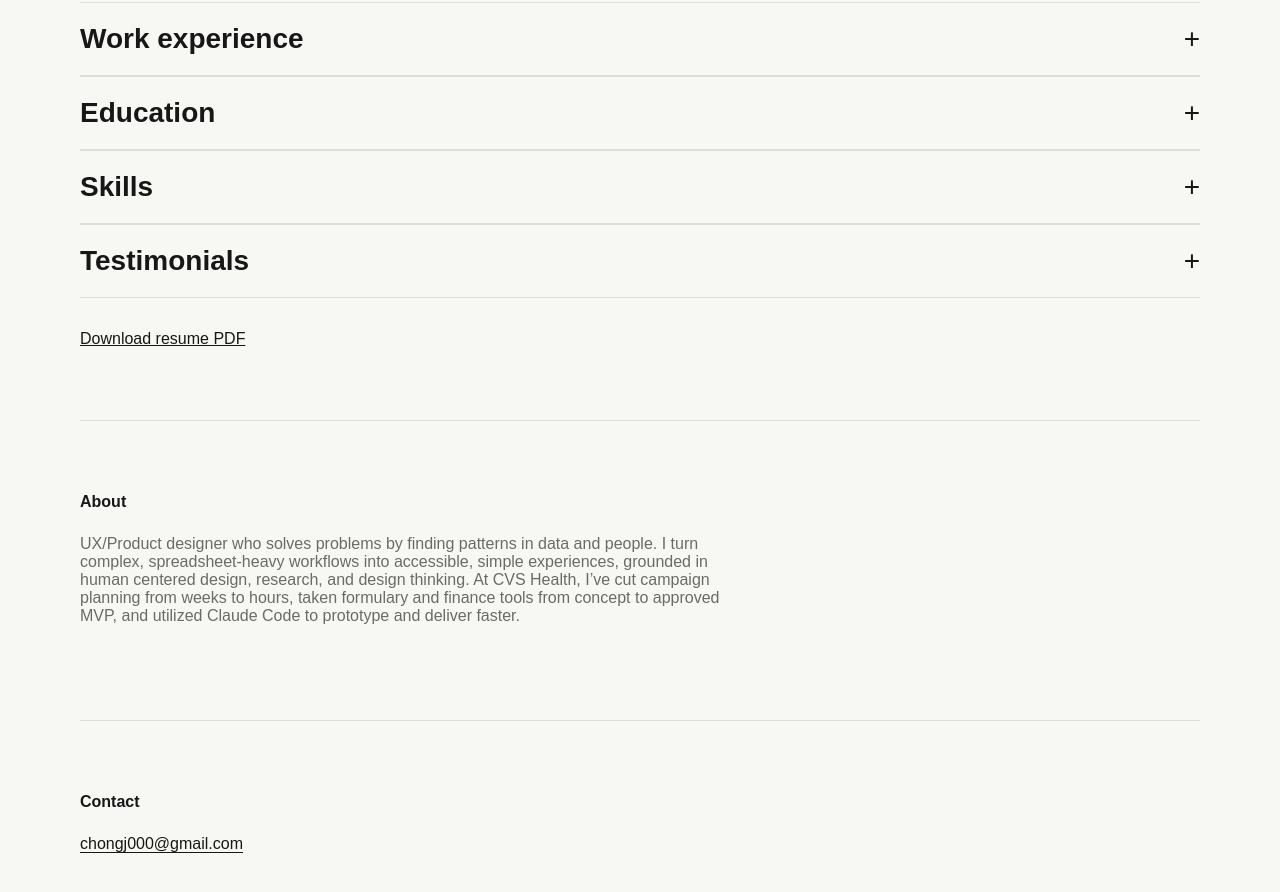
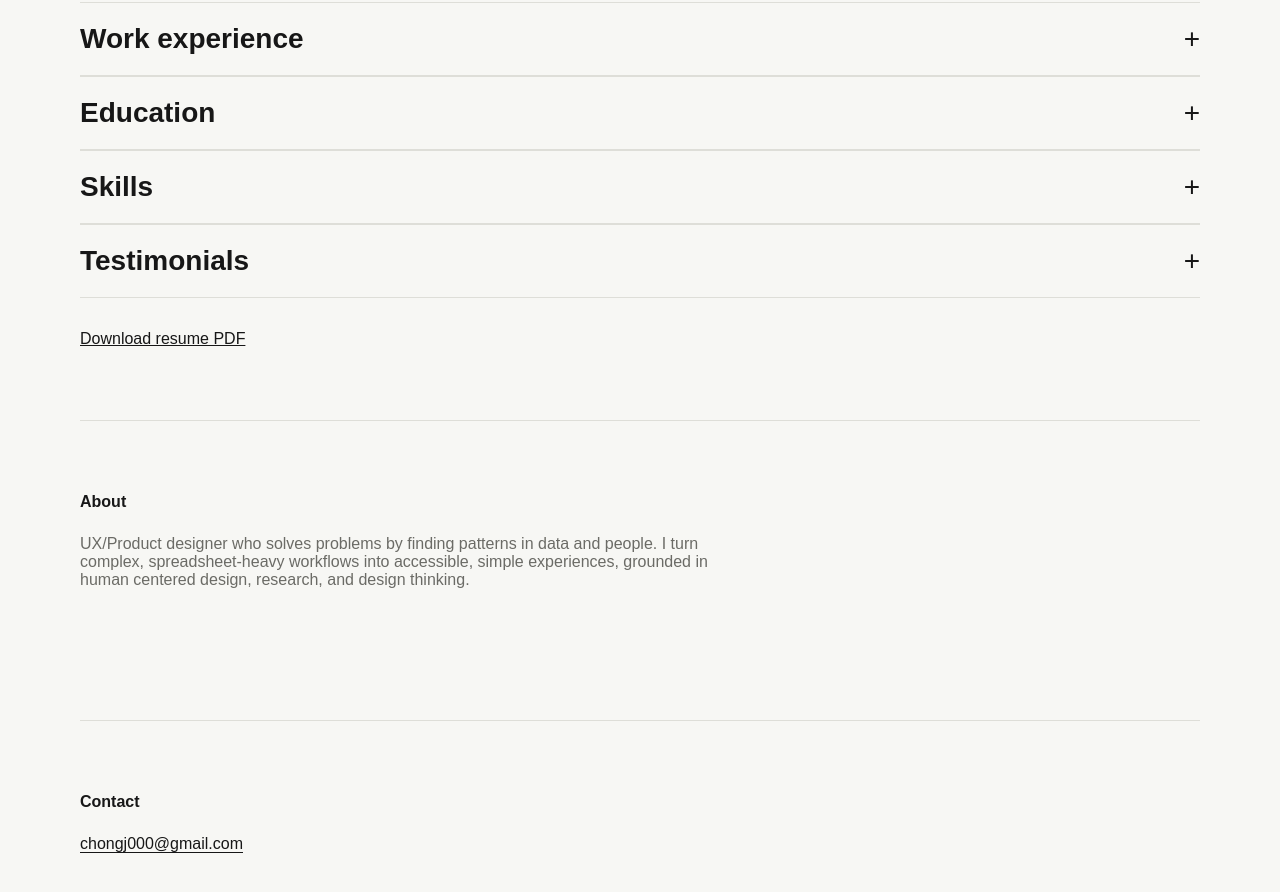
Before and after one commit to justinchong1/justinchong1.github.io, a plain HTML site: page index.html in a window 1280 px wide. Shown: the part 721-1613 px from the top of the page. Drawn offline with Linux system fonts and the light colour scheme.

Commit message:
Update index.html

```diff
--- a/index.html
+++ b/index.html
@@ -286,7 +286,7 @@
 
         <section id="about">
             <h2 tabindex="-1">About</h2>
-            <p class="placeholder">UX/Product designer who solves problems by finding patterns in data and people. I turn complex, spreadsheet-heavy workflows into accessible, simple experiences, grounded in human centered design, research, and design thinking. At CVS Health, I’ve cut campaign planning from weeks to hours, taken formulary and finance tools from concept to approved MVP, and utilized Claude Code to prototype and deliver faster.</p>
+            <p class="placeholder">UX/Product designer who solves problems by finding patterns in data and people. I turn complex, spreadsheet-heavy workflows into accessible, simple experiences, grounded in human centered design, research, and design thinking.</p>
         </section>
 
         <section id="contact">
```
